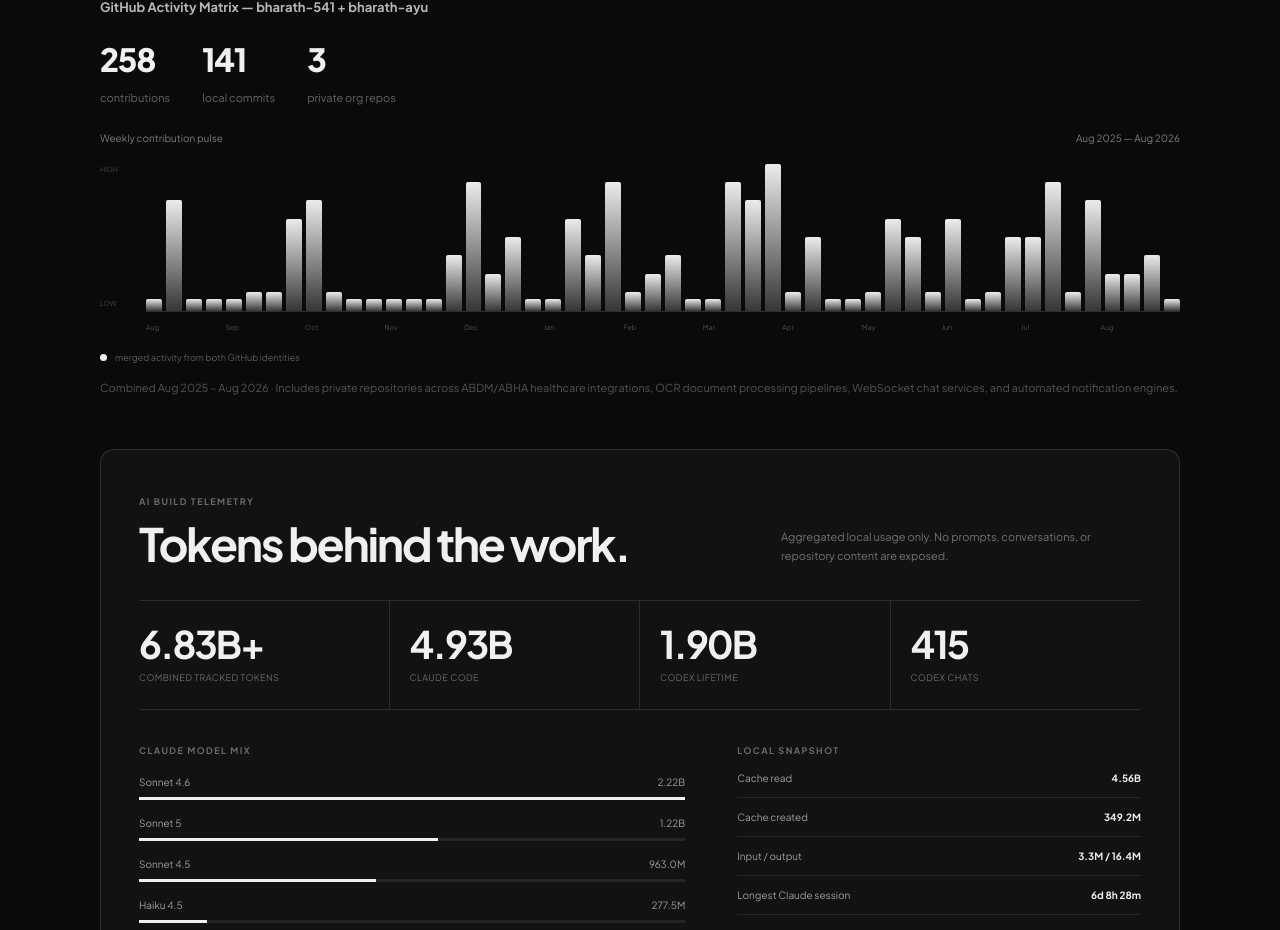
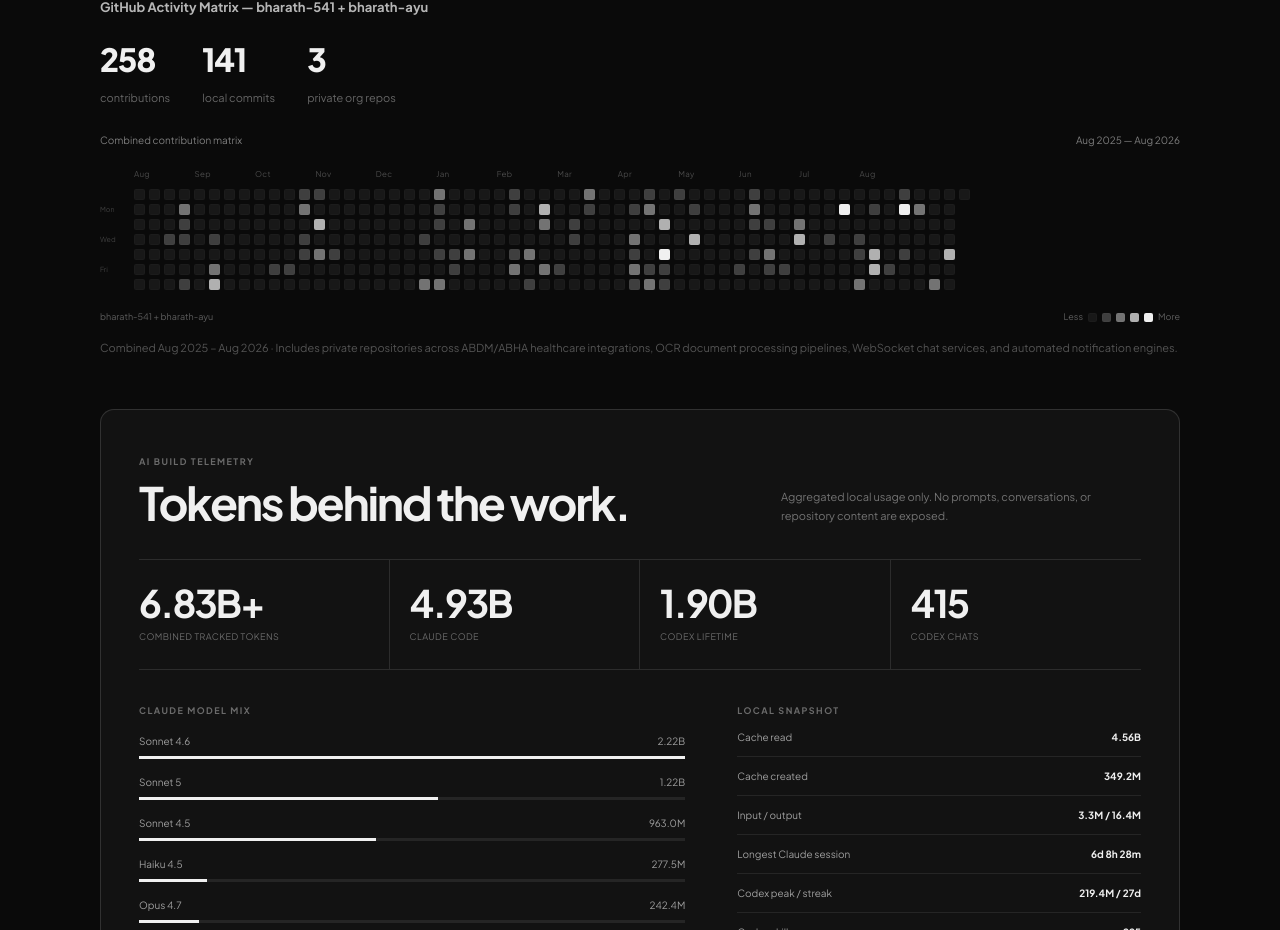
Before and after one commit to bharath-541/perni-bharath-portfolio, a React (Vite) app: page / in a window 1280 px wide. Shown: the part 6976-7906 px from the top of the page. Built offline with nearby package versions, Linux system fonts and the light colour scheme.

Commit message:
feat: restore combined contribution matrix

```diff
--- a/src/main.jsx
+++ b/src/main.jsx
@@ -350,23 +350,29 @@
   )
 }
 
-function ContribPulse() {
+function ContribMatrix() {
   const cells = useMemo(() => Array.from(
     { length: Math.max(C.m.length, C.a.length) },
-    (_, i) => Math.max(Number(C.m[i] ?? 0), Number(C.a[i] ?? 0))
+    (_, i) => Math.min(4, Number(C.m[i] ?? 0) + Number(C.a[i] ?? 0))
   ), [])
-  const weeks = useMemo(() => Array.from({ length: Math.ceil(cells.length / 7) }, (_, i) => cells.slice(i * 7, i * 7 + 7).reduce((sum, value) => sum + value, 0)), [cells])
-  const recentWeeks = weeks.slice(-52)
-  const maxWeek = Math.max(...recentWeeks, 1)
+  const months = ['Aug', 'Sep', 'Oct', 'Nov', 'Dec', 'Jan', 'Feb', 'Mar', 'Apr', 'May', 'Jun', 'Jul', 'Aug']
+
   return (
-    <div className="contribution-pulse">
-      <div className="pulse-head"><span>Weekly contribution pulse</span><span>Aug 2025 — Aug 2026</span></div>
-      <div className="pulse-chart" aria-label="Combined weekly contribution activity">
-        <div className="pulse-scale"><span>HIGH</span><span>LOW</span></div>
-        <div className="pulse-bars">{recentWeeks.map((value, index) => <span key={index} className="pulse-bar" style={{ height: `${Math.max(8, (value / maxWeek) * 100)}%` }} />)}</div>
+    <div className="matrix-shell">
+      <div className="matrix-head"><span>Combined contribution matrix</span><span>Aug 2025 — Aug 2026</span></div>
+      <div className="matrix-scroll">
+        <div className="matrix-months">{months.map((month, index) => <span key={`${month}-${index}`}>{month}</span>)}</div>
+        <div className="matrix-body">
+          <div className="matrix-days" aria-hidden="true"><span>Mon</span><span>Wed</span><span>Fri</span></div>
+          <div className="contribution-matrix" aria-label="Combined daily contributions from both GitHub profiles">
+            {cells.map((level, index) => <span key={index} className={`matrix-cell level-${level}`} title={`${level === 0 ? 'No' : `Level ${level}`} contribution activity`} />)}
+          </div>
+        </div>
       </div>
-      <div className="pulse-labels">{['Aug','Sep','Oct','Nov','Dec','Jan','Feb','Mar','Apr','May','Jun','Jul','Aug'].map(m => <span key={m}>{m}</span>)}</div>
-      <div className="pulse-legend"><span className="pulse-dot" /> merged activity from both GitHub identities</div>
+      <div className="matrix-foot">
+        <span>bharath-541 + bharath-ayu</span>
+        <div className="matrix-legend"><span>Less</span>{[0, 1, 2, 3, 4].map(level => <i key={level} className={`matrix-cell level-${level}`} />)}<span>More</span></div>
+      </div>
     </div>
   )
 }
@@ -798,7 +804,7 @@
                 <div className="cn"><strong>141</strong><span>local commits</span></div>
                 <div className="cn"><strong>3</strong><span>private org repos</span></div>
               </div>
-              <ContribPulse />
+              <ContribMatrix />
               <p style={{ marginTop: 14, color: 'rgba(240,240,240,.32)', fontSize: 11, lineHeight: 1.65 }}>
                 Combined Aug 2025 – Aug 2026 · Includes private repositories across ABDM/ABHA healthcare integrations, OCR document processing pipelines, WebSocket chat services, and automated notification engines.
               </p>
--- a/src/styles.css
+++ b/src/styles.css
@@ -1229,71 +1229,98 @@
   height: 10px;
 }
 
-.contribution-pulse {
-  margin-top: 22px;
-}
-
-.pulse-head {
+.matrix-shell {
+  margin-top: 24px;
+}
+
+.matrix-head {
   display: flex;
   justify-content: space-between;
   gap: 20px;
-  margin-bottom: 18px;
+  margin-bottom: 16px;
   color: rgba(240, 240, 240, 0.5);
   font-size: 10px;
 }
 
-.pulse-chart {
-  display: grid;
-  grid-template-columns: 34px minmax(0, 1fr);
-  gap: 12px;
-  height: 148px;
-}
-
-.pulse-scale {
-  display: flex;
-  flex-direction: column;
+.matrix-scroll {
+  overflow-x: auto;
+  padding: 4px 0 10px;
+  scrollbar-width: thin;
+  scrollbar-color: rgba(255, 255, 255, 0.22) transparent;
+}
+
+.matrix-months {
+  display: grid;
+  grid-template-columns: repeat(13, 1fr);
+  width: 786px;
+  margin-left: 34px;
+  color: rgba(240, 240, 240, 0.28);
+  font-size: 8px;
+  letter-spacing: 0.04em;
+}
+
+.matrix-body {
+  display: grid;
+  grid-template-columns: 24px max-content;
+  gap: 10px;
+  margin-top: 9px;
+}
+
+.matrix-days {
+  display: grid;
+  grid-template-rows: repeat(7, 11px);
+  gap: 4px;
+  color: rgba(240, 240, 240, 0.24);
+  font-size: 7px;
+  line-height: 11px;
+}
+
+.matrix-days span:nth-child(1) { grid-row: 2; }
+.matrix-days span:nth-child(2) { grid-row: 4; }
+.matrix-days span:nth-child(3) { grid-row: 6; }
+
+.contribution-matrix {
+  display: grid;
+  grid-template-rows: repeat(7, 11px);
+  grid-auto-columns: 11px;
+  grid-auto-flow: column;
+  gap: 4px;
+  min-width: 786px;
+}
+
+.matrix-cell {
+  display: block;
+  width: 11px;
+  height: 11px;
+  border-radius: 2px;
+  background: rgba(255, 255, 255, 0.06);
+  box-shadow: inset 0 0 0 1px rgba(255, 255, 255, 0.015);
+}
+
+.matrix-cell.level-1 { background: rgba(255, 255, 255, 0.22); }
+.matrix-cell.level-2 { background: rgba(255, 255, 255, 0.43); }
+.matrix-cell.level-3 { background: rgba(255, 255, 255, 0.68); }
+.matrix-cell.level-4 { background: #f0f0f0; }
+
+.matrix-foot {
+  display: flex;
+  align-items: center;
   justify-content: space-between;
-  padding-bottom: 2px;
-  color: rgba(240, 240, 240, 0.25);
-  font-size: 7px;
-}
-
-.pulse-bars {
-  display: flex;
-  align-items: flex-end;
-  gap: 4px;
-  border-bottom: 1px solid rgba(255, 255, 255, 0.14);
-}
-
-.pulse-bar {
-  flex: 1;
-  min-width: 3px;
-  border-radius: 2px 2px 0 0;
-  background: linear-gradient(to top, rgba(255, 255, 255, 0.18), rgba(255, 255, 255, 0.92));
-}
-
-.pulse-labels {
-  display: grid;
-  grid-template-columns: repeat(13, 1fr);
-  margin: 10px 0 0 46px;
-  color: rgba(240, 240, 240, 0.3);
-  font-size: 7px;
-}
-
-.pulse-legend {
-  display: flex;
-  align-items: center;
   gap: 8px;
-  margin-top: 18px;
+  margin-top: 10px;
   color: rgba(240, 240, 240, 0.36);
   font-size: 9px;
 }
 
-.pulse-dot {
-  width: 7px;
-  height: 7px;
-  border-radius: 50%;
-  background: #f0f0f0;
+.matrix-legend {
+  display: flex;
+  align-items: center;
+  gap: 5px;
+}
+
+.matrix-legend .matrix-cell {
+  width: 9px;
+  height: 9px;
 }
 
 .ai-usage-block {
@@ -1734,8 +1761,10 @@
   .ai-usage-block {
     padding: 26px 20px;
   }
-  .pulse-labels {
-    display: none;
+  .matrix-head,
+  .matrix-foot {
+    align-items: flex-start;
+    flex-direction: column;
   }
 }
 
```
